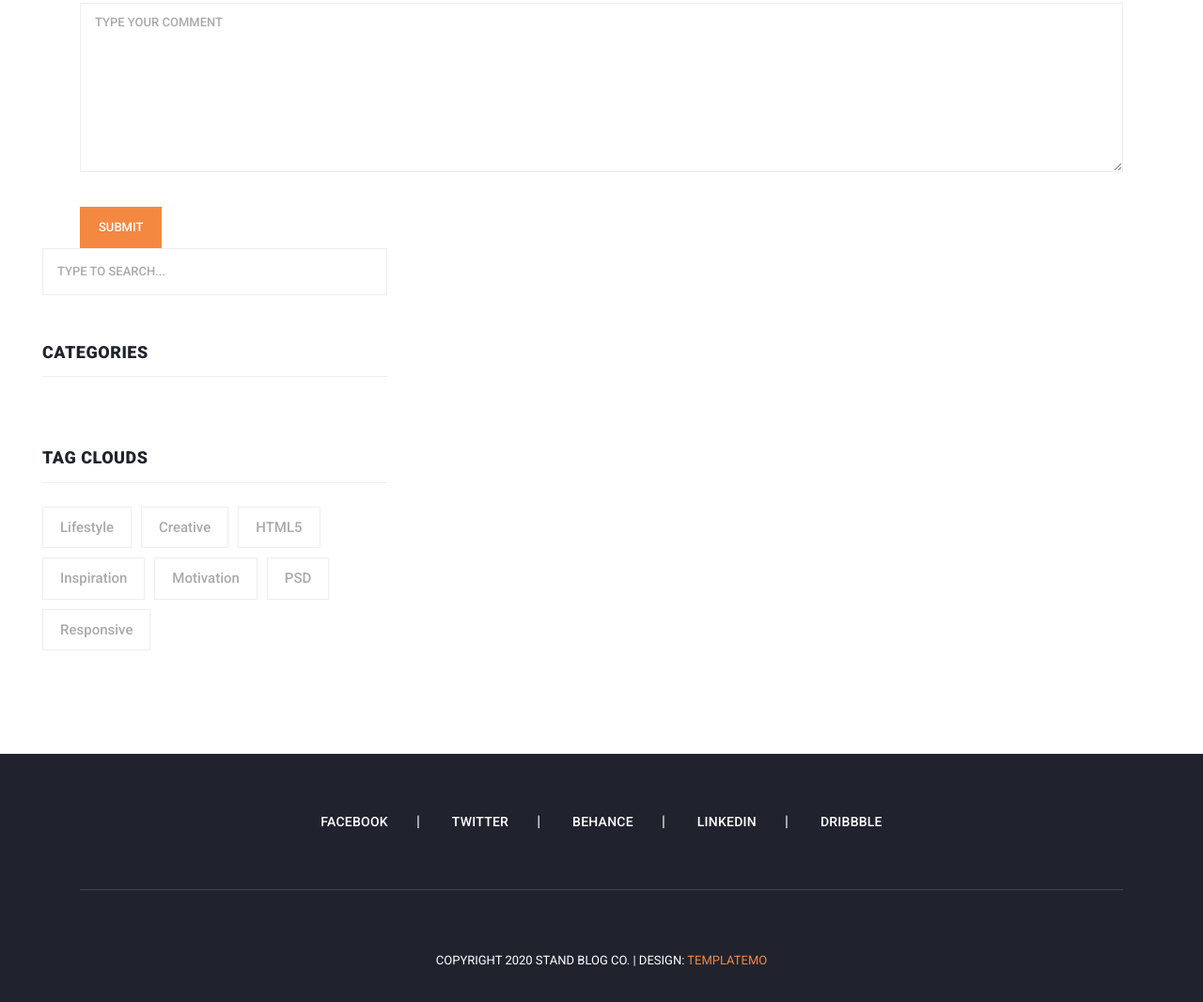
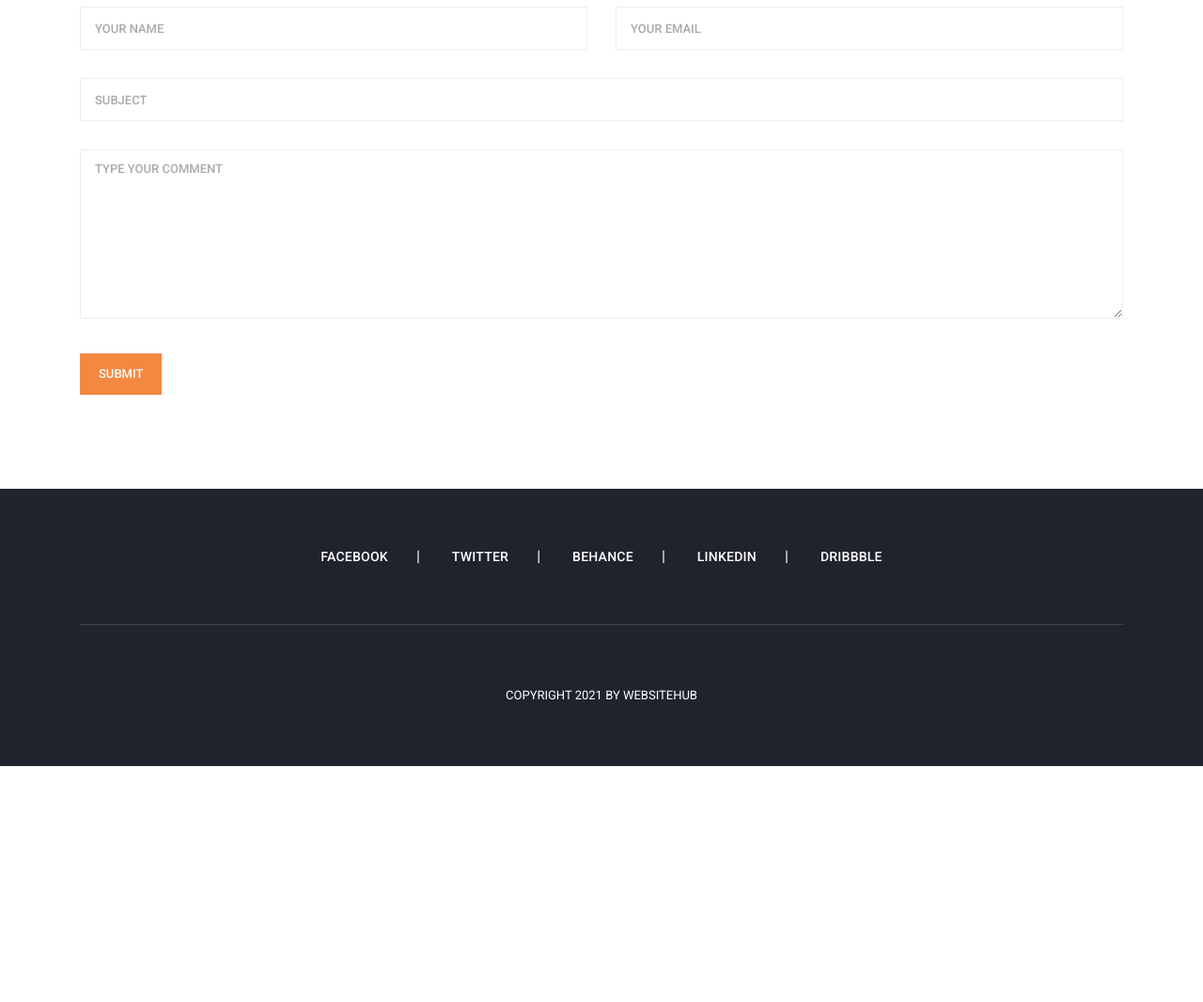
Before and after one commit to reveiwsofhosting/webho, a plain HTML site: page post-details.html in a window 1280 px wide. Shown: the part 4313-5379 px from the top of the page at 94% size. After the commit the page ends 5128 px from the top, so only its background shows below. Drawn offline with Linux system fonts and the light colour scheme.

Commit message:
Update post-details.html

```diff
--- a/post-details.html
+++ b/post-details.html
@@ -140,12 +140,12 @@ These websites are slower as compare to static websites due to their database an
 </p>
                         <li><h3>Advantages</h3></li>
                         <p>
-You can easily update your site content as compared to static websites a user can get new content every time it loaded.
-You can easily restrict any user to show the contents of other users.
-It is more secure than static websites.
-one of the big advantages of dynamic websites is that you can change their Ip address whenever you need but you can not change the IP address of the static website, it will remain the same always.
-You can also add more functionality to your website by using third-party apps or using API features.
-You can easily backup your important contents and files in the database on a dynamic website.
+<li>You can easily update your site content as compared to static websites a user can get new content every time it loaded.</li>
+                      <li>    You can easily restrict any user to show the contents of other users.</li>
+                    <li>  It is more secure than static websites.</li>
+<li>one of the big advantages of dynamic websites is that you can change their Ip address whenever you need but you can not change the IP address of the static website, it will remain the same always.</li>
+<li>You can also add more functionality to your website by using third-party apps or using API features.</li>
+<li>You can easily backup your important contents and files in the database on a dynamic website.</li>
 </p>
                         </ul>
                       <h2>Conclusion</h2>
@@ -205,48 +205,7 @@ You can easily backup your important contents and files in the database on a dyn
               </div>
             </div>
           </div>
-          <div class="col-lg-4">
-            <div class="sidebar">
-              <div class="row">
-                <div class="col-lg-12">
-                  <div class="sidebar-item search">
-                    <form id="search_form" name="gs" method="GET" action="#">
-                      <input type="text" name="q" class="searchText" placeholder="type to search..." autocomplete="on">
-                    </form>
-                  </div>
-                </div>
 
-                <div class="col-lg-12">
-                  <div class="sidebar-item categories">
-                    <div class="sidebar-heading">
-                      <h2>Categories</h2>
-                    </div>
-
-                  </div>
-                </div>
-                <div class="col-lg-12">
-                  <div class="sidebar-item tags">
-                    <div class="sidebar-heading">
-                      <h2>Tag Clouds</h2>
-                    </div>
-                    <div class="content">
-                      <ul>
-                        <li><a href="#">Lifestyle</a></li>
-                        <li><a href="#">Creative</a></li>
-                        <li><a href="#">HTML5</a></li>
-                        <li><a href="#">Inspiration</a></li>
-                        <li><a href="#">Motivation</a></li>
-                        <li><a href="#">PSD</a></li>
-                        <li><a href="#">Responsive</a></li>
-                      </ul>
-                    </div>
-                  </div>
-                </div>
-              </div>
-            </div>
-          </div>
-        </div>
-      </div>
     </section>
 
 
@@ -264,9 +223,7 @@ You can easily backup your important contents and files in the database on a dyn
           </div>
           <div class="col-lg-12">
             <div class="copyright-text">
-              <p>Copyright 2020 Stand Blog Co.
-
-                 | Design: <a rel="nofollow" href="https://templatemo.com" target="_parent">TemplateMo</a></p>
+              <p>Copyright 2021 by Websitehub</p>
             </div>
           </div>
         </div>
```
